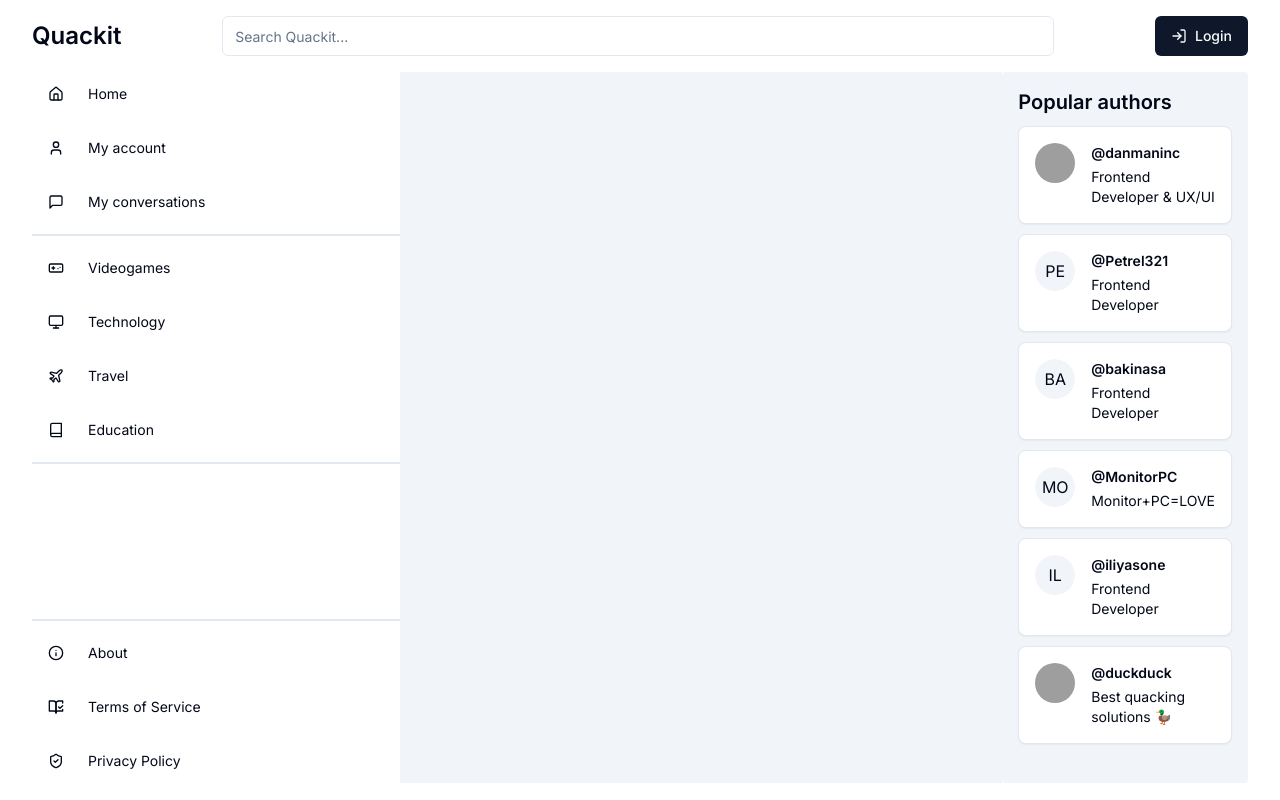
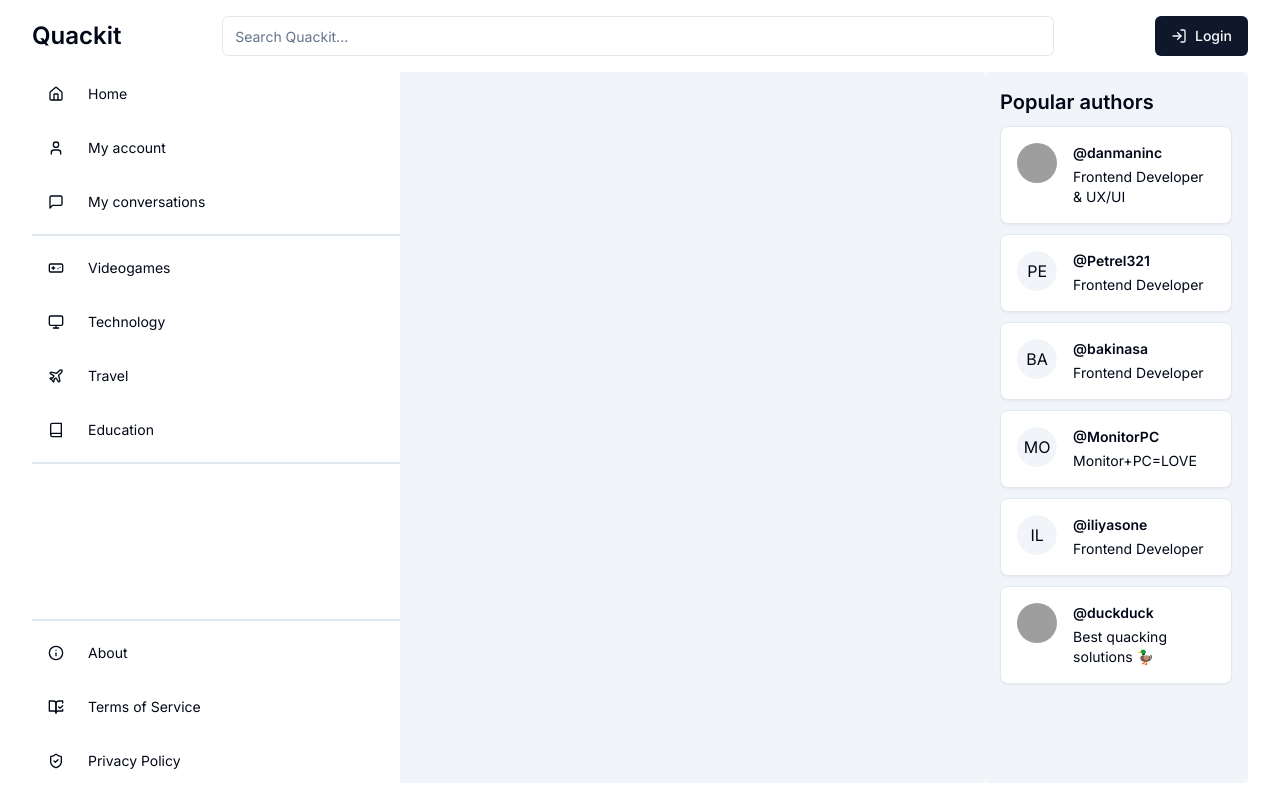
Before and after one commit to duckduck-team/quackit, a Next.js app: page /posts/1 in a window 1280 px wide. Built offline with nearby package versions, Linux system fonts and the light colour scheme; grey boxes are pictures that could not be loaded.

Commit message:
chore: fix paddings

```diff
--- a/src/pages/posts/ui/PostsPage.tsx
+++ b/src/pages/posts/ui/PostsPage.tsx
@@ -1,5 +1,3 @@
 export function PostsPage() {
-  return (
-    <div className="flex flex-col bg-secondary px-36 w-content gap-4"></div>
-  );
+  return <div className="flex flex-col bg-secondary p-4 w-content gap-4"></div>;
 }
--- a/src/pages/posts/ui/post/PostPage.tsx
+++ b/src/pages/posts/ui/post/PostPage.tsx
@@ -1,5 +1,7 @@
 export function PostPage() {
   return (
-    <div className="flex flex-col bg-secondary px-36 w-content gap-4"></div>
+    <div className="flex flex-col bg-secondary p-4 w-content gap-4">
+      <div className=""></div>
+    </div>
   );
 }
```
